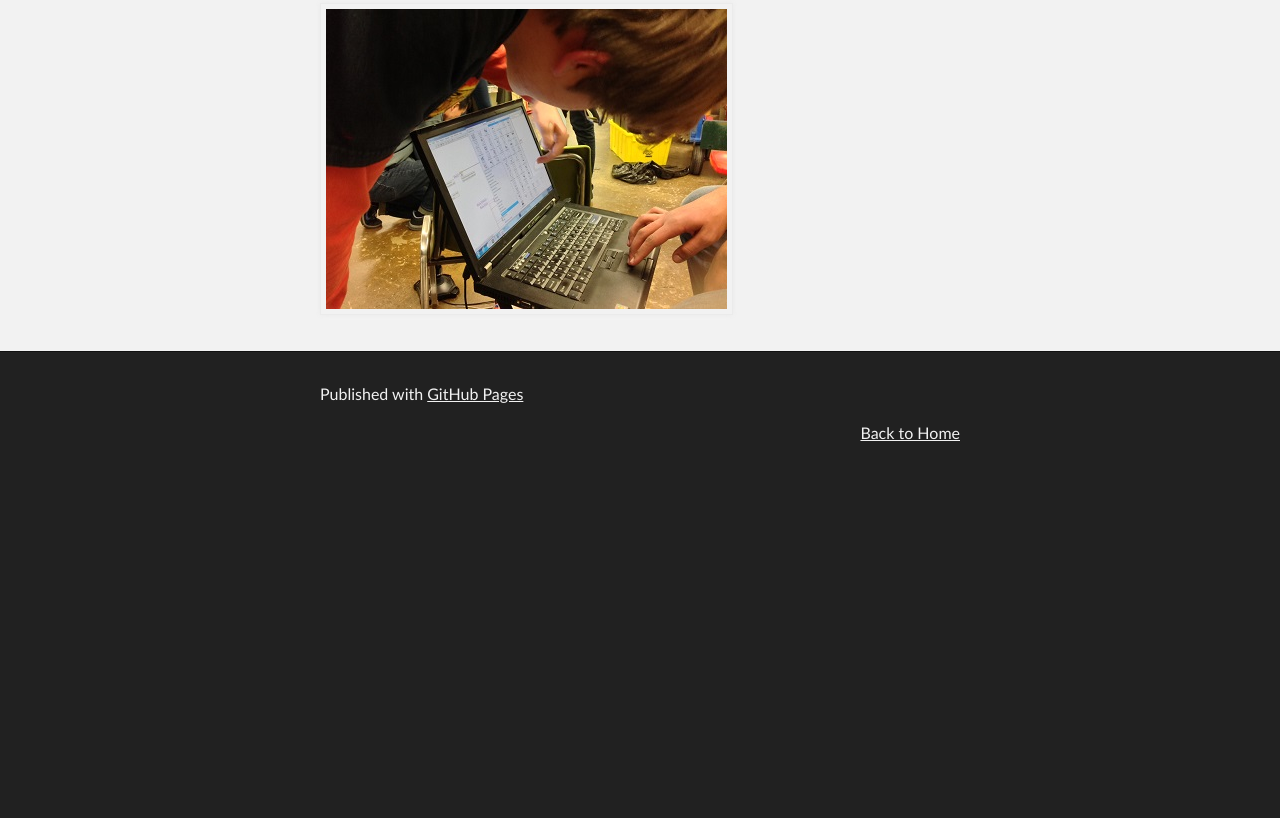
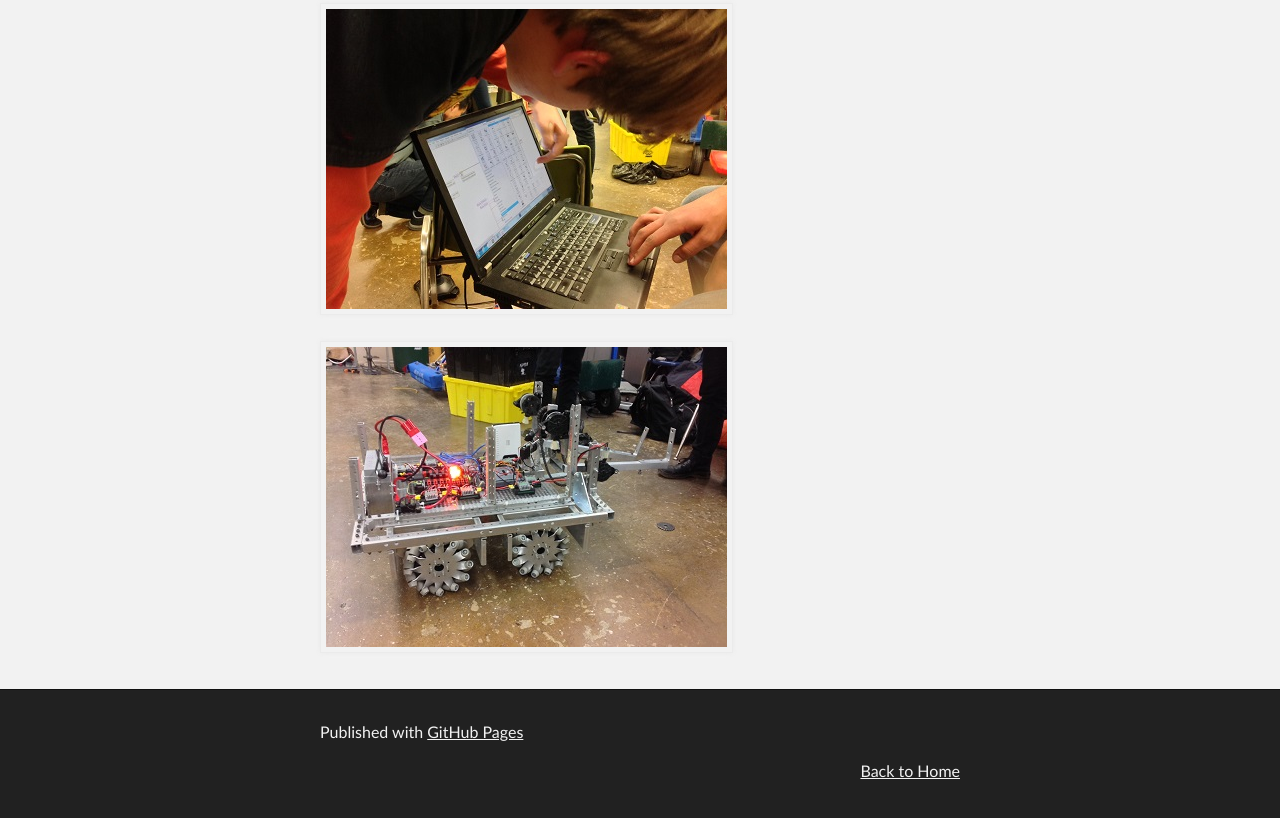
Before and after one commit to nluo1201/Robotics, a plain HTML site: page Robotics.html in a window 1280 px wide. Shown: the part 2474-3292 px from the top of the page. Before the commit the page ends 2954 px from the top, so only its background shows below. Drawn offline with Linux system fonts and the light colour scheme.

Commit message:
updating

```diff
--- a/Robotics.html
+++ b/Robotics.html
@@ -82,6 +82,9 @@
 <a href="thumbs/a(7).jpg">
 <img src="thumbs/a(7).jpg"/></a>
 
+<a href="thumbs/a(8).jpg">
+<img src="thumbs/a(8).jpg"/></a>
+
       </section>
     </div>
 
```
Also changed, not shown: thumbs/a(8).jpg (added).
